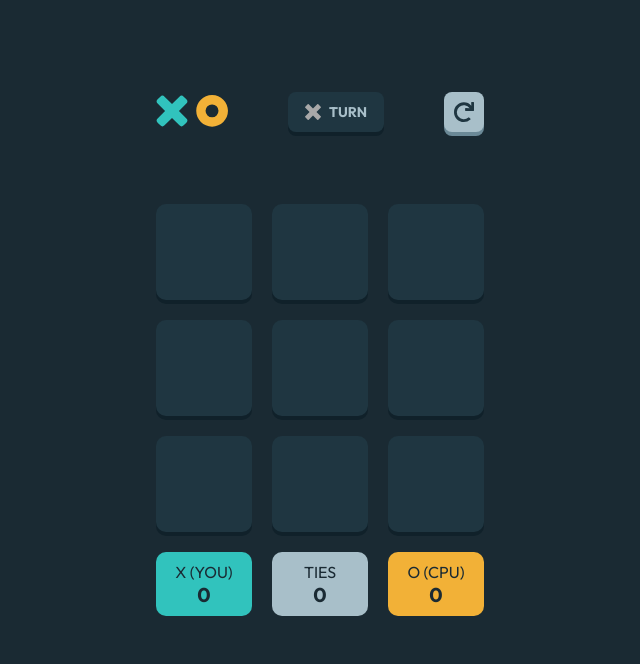
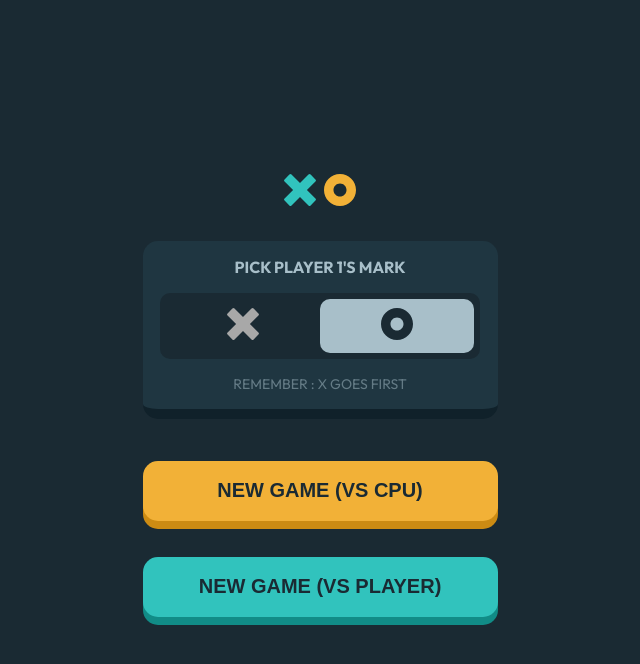
Before and after one commit to jazzielp/tic-tac-toe, a React (Vite) app: page / in a window 1280 px wide. Shown: the top 664 px of the page, without its empty margins (320-960 px from the left). Built offline with nearby package versions, Linux system fonts and the light colour scheme.

Commit message:
Render the newGame component to do the layout

```diff
--- a/src/App.jsx
+++ b/src/App.jsx
@@ -3,6 +3,7 @@ import { TURNS, INITIAL_SCORE, INITIAL_BOARD } from '../src/const/const'
 import { Header } from './components/Header/Header'
 import { Board } from './components/Board/Board'
 import { ModalWinner } from './components/ModalWinner/ModalWinner'
+import { NewGame } from './components/NewGame/NewGame'
 function App () {
   const [board, setBoard] = useState(() => {
     const boardStorage = window.localStorage.getItem('board')
@@ -36,7 +37,7 @@ function App () {
     <>
       <main className='main'>
         {winner && <ModalWinner winnerTurn={winnerTurn} resetGame={resetGame} />}
-        <Header turn={turn} resetGame={resetGame} />
+        {/* <Header turn={turn} resetGame={resetGame} />
         <Board
           turn={turn}
           board={board}
@@ -49,7 +50,8 @@ function App () {
           comboWinner={comboWinner}
           setComboWinner={setComboWinner}
           winnerTurn={winnerTurn}
-        />
+        /> */}
+        <NewGame />
       </main>
     </>
   )
```
